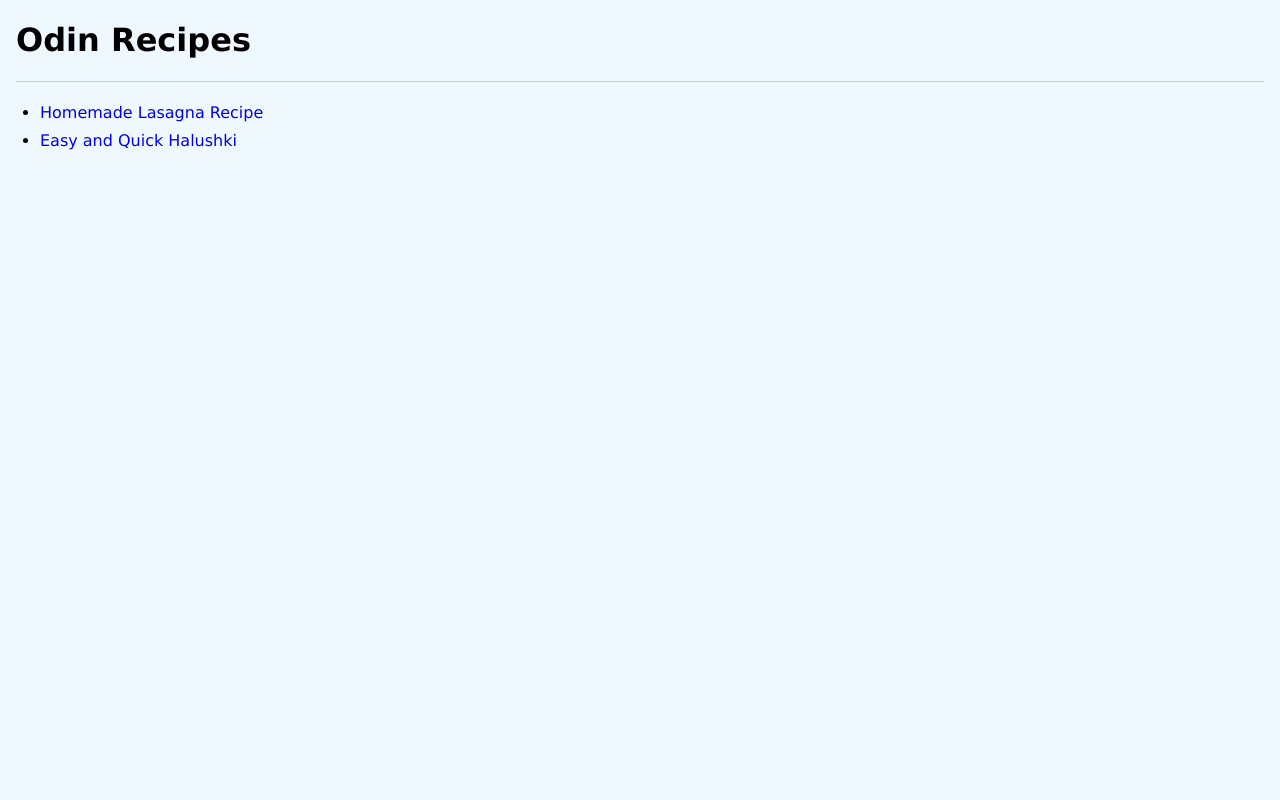
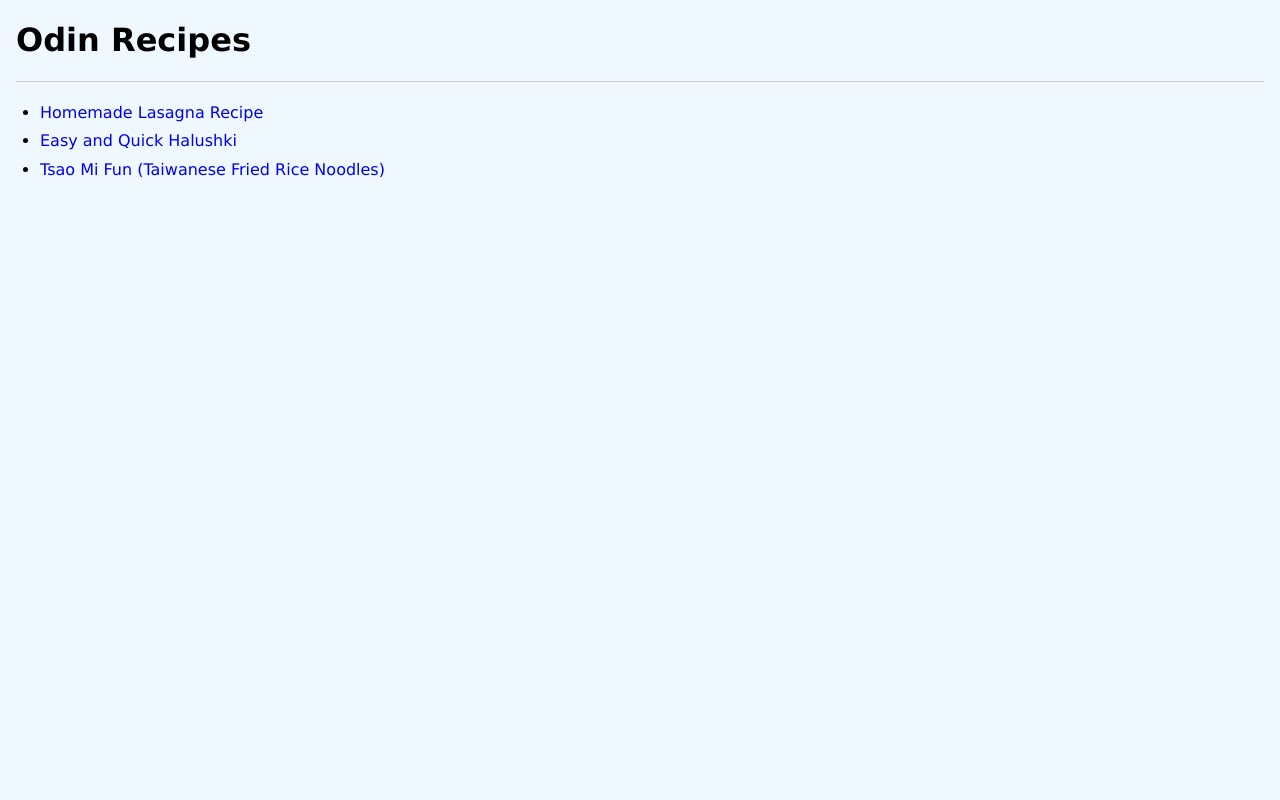
Before and after one commit to nanafox/odin-recipes, a plain HTML site: page index.html in a window 1280 px wide. Shown: the top 800 px of the page. Drawn offline with Linux system fonts and the light colour scheme.

Commit message:
Update with the link to 'tsao mi fun' recipe

```diff
--- a/index.html
+++ b/index.html
@@ -16,6 +16,8 @@
         <ul>
             <li><a href="recipes/homemade-lasagna.html">Homemade Lasagna Recipe</a></li>
             <li><a href="recipes/halushki.html">Easy and Quick Halushki</a></li>
+            <li><a href="recipes/tsao-mi-fun-taiwanese-fried-rice-noodles.html">Tsao Mi Fun
+                    (Taiwanese Fried Rice Noodles)</a></li>
         </ul>
     </nav>
 
```
